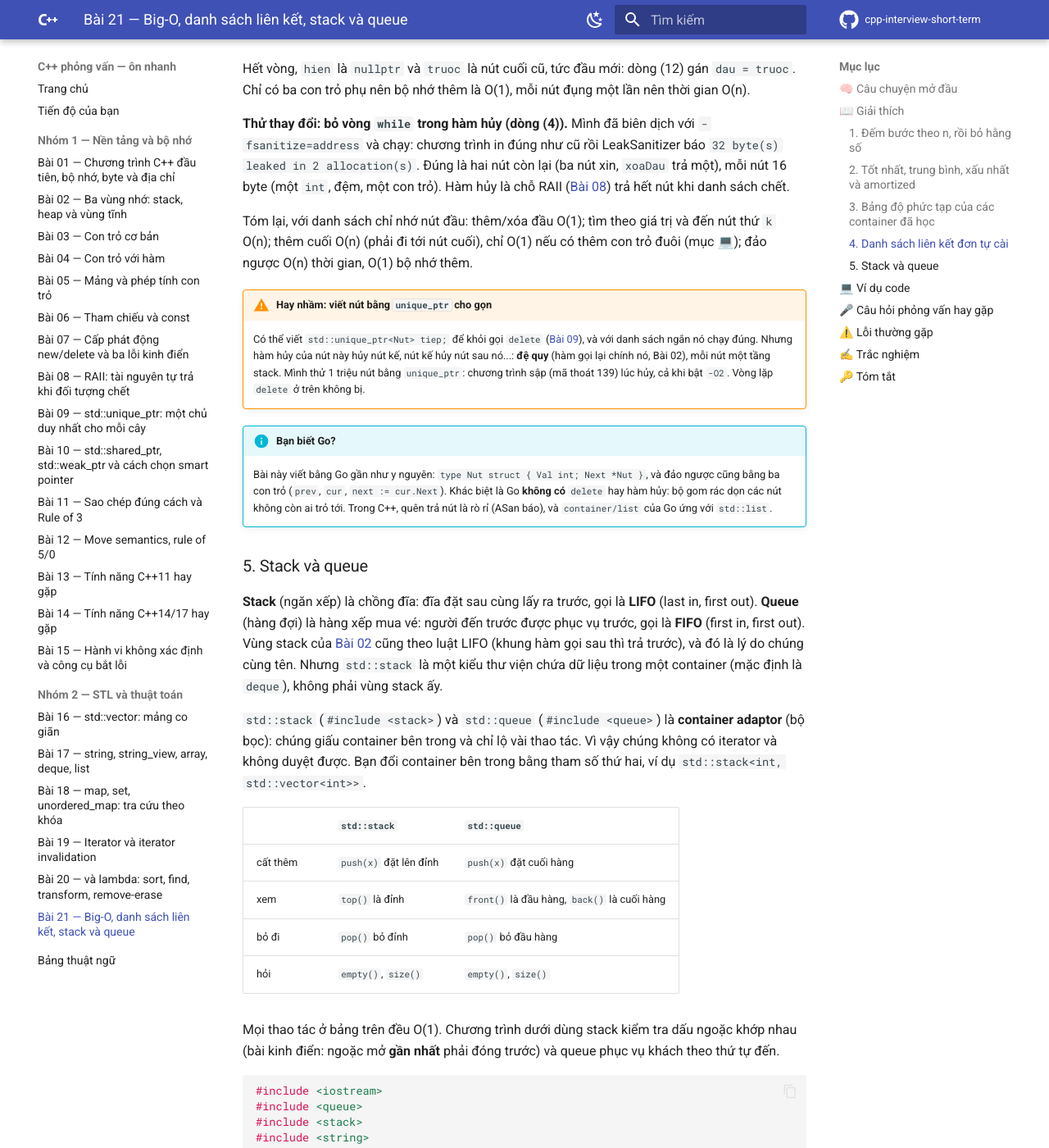
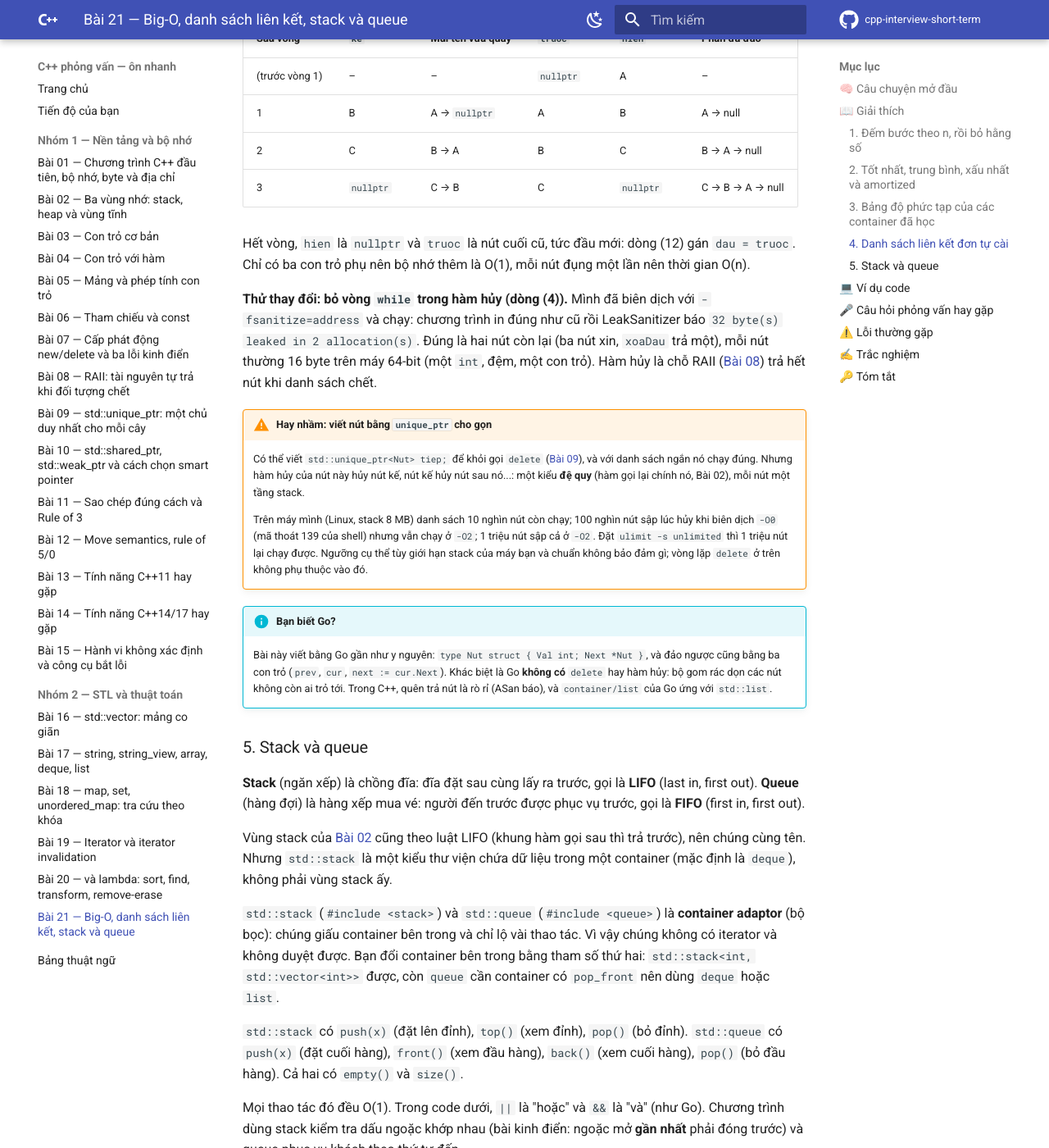
Before and after one commit to hungnguyen010518/cpp-interview-short-term, an MkDocs documentation site: the page built from docs/nhom-2-stl-thuat-toan/21-big-o-cau-truc-du-lieu.md, in a window 1280 px wide and 1400 px high, scrolled down 7556 px. Shown: the whole window at 82% size. Built offline with MkDocs 1.6.1 and Material for MkDocs 9.7.7, drawn with Linux system fonts in a browser that asks for light colours; comment, search, counter and statistics services are not loaded; some of the changed text lies outside the part shown.

Commit message:
docs: sửa Bài 21 theo review vòng 1 (bỏ (void)n, hedge ngưỡng tràn stack unique_ptr kèm số đã chạy, sửa đáp án O(5), tách đoạn dày, gloss long và // và && và /=, cân lại độ dài đáp án quiz, sửa adaptor queue/vector)
Co-Authored-By: Claude Sonnet 5.5 <noreply@anthropic.com>

````diff
--- a/docs/nhom-2-stl-thuat-toan/21-big-o-cau-truc-du-lieu.md
+++ b/docs/nhom-2-stl-thuat-toan/21-big-o-cau-truc-du-lieu.md
@@ -12,7 +12,11 @@
 
 ## 🧠 Câu chuyện mở đầu
 
-Bạn cần tìm một cuốn sách trong thư viện có `n` cuốn, và bạn **đếm số lần phải cầm một cuốn lên xem**. Kệ chưa xếp thứ tự: tệ nhất bạn xem cả `n` cuốn. Kệ đã xếp theo tên: bạn mở giữa kệ, bỏ nửa không cần, rồi lặp lại, nên với một triệu cuốn chỉ cỡ hai chục lần cầm. Có sổ ghi sẵn "cuốn này ở ngăn nào": một lần.
+Bạn cần tìm một cuốn sách trong thư viện có `n` cuốn, và bạn **đếm số lần phải cầm một cuốn lên xem**. Có ba cách tìm:
+
+- Kệ chưa xếp thứ tự: tệ nhất bạn xem cả `n` cuốn.
+- Kệ đã xếp theo tên: bạn mở giữa kệ, bỏ nửa không cần, rồi lặp lại, nên với một triệu cuốn chỉ cỡ hai chục lần cầm.
+- Có sổ ghi sẵn "cuốn này ở ngăn nào": một lần.
 
 **Big-O** là cách nói gọn việc đó: số bước **tăng thế nào khi `n` lớn lên**. Nó không đo giây, vì giây còn tùy máy; nó cho biết thuật toán nào "chịu được" dữ liệu lớn.
 
@@ -23,14 +27,13 @@ Bạn cần tìm một cuốn sách trong thư viện có `n` cuốn, và bạn
 
 ### 1. Đếm bước theo n, rồi bỏ hằng số
 
-Gọi `n` là số phần tử cần xử lý. Chương trình dưới có bốn hàm, mỗi hàm **trả về số bước nó làm** (mỗi lần đụng vào một phần tử là một bước), để bạn thấy bốn kiểu tăng khác nhau.
+Gọi `n` là số phần tử cần xử lý. Ba chữ cần nói trước: `long` là số nguyên cỡ lớn hơn `int` (thường 8 byte trên Linux 64-bit), `k /= 2` là `k = k / 2` (chia số nguyên, bỏ phần dư), và `n * x` là phép nhân. Chương trình dưới có bốn hàm, mỗi hàm **trả về số bước nó làm** (mỗi lần đụng vào một phần tử là một bước), để bạn thấy bốn kiểu tăng khác nhau.
 
 ```cpp
 #include <iostream>
 #include <vector>
 
-long layDau(int n) {
-    (void)n;
+long layDau() {
     return 1;                                  // (1) luôn một bước
 }
 
@@ -56,7 +59,7 @@ long chiaDoi(int n) {
 int main() {
     std::vector<int> cacN = {10, 100, 1000};
     for (int n : cacN) {
-        std::cout << "n=" << n << ": O(1)=" << layDau(n) << ", O(log n)=" << chiaDoi(n)
+        std::cout << "n=" << n << ": O(1)=" << layDau() << ", O(log n)=" << chiaDoi(n)
                   << ", O(n)=" << tong(n) << ", O(n log n)=" << n * chiaDoi(n)       // (5)
                   << ", O(n^2)=" << demCap(n) << "\n";
     }
@@ -82,7 +85,7 @@ n=100: O(1)=1, O(log n)=6, O(n)=100, O(n log n)=600, O(n^2)=4950
 n=1000: O(1)=1, O(log n)=9, O(n)=1000, O(n log n)=9000, O(n^2)=499500
 ```
 
-Cột O(n²) cho thấy chữ **bỏ hằng số**: `demCap` làm `n(n-1)/2` bước, tức gần nửa `n²`, nhưng ta vẫn viết O(n²) vì khi `n` gấp đôi thì số bước vẫn **gấp bốn**. Tương tự, một hàm làm `3n + 5` bước là O(n): khi `n` lớn, `5` không đáng kể và `3` chỉ là hệ số. Ta giữ lại số hạng lớn nhất và bỏ phần còn lại.
+Cột O(n²) cho thấy chữ **bỏ hằng số**: `demCap` làm `n(n-1)/2` bước, tức gần nửa `n²`, nhưng ta vẫn viết O(n²) vì khi `n` lớn và gấp đôi thì số bước **gần gấp bốn**. Tương tự, một hàm làm `3n + 5` bước là O(n): khi `n` lớn, `5` không đáng kể và `3` chỉ là hệ số. Ta giữ lại số hạng lớn nhất và bỏ phần còn lại.
 
 | Ký hiệu | Đọc là | Ví dụ quen thuộc |
 |---|---|---|
@@ -129,8 +132,6 @@ int main() {
 }
 ```
 
-Dòng (3) là mấu chốt: `capacity` đổi nghĩa là vừa xin mảng mới và chuyển `sizeTruoc` phần tử cũ sang, nên cộng `sizeTruoc` vào `chep`.
-
 **Kết quả khi chạy:**
 
 ```text
@@ -141,7 +142,7 @@ Mười một lần chuyển nhà cho 1000 lần thêm, tổng 1023 phần tử
 
 ### 3. Bảng độ phức tạp của các container đã học
 
-Dấu `–` là container đó không có thao tác ấy. Bảng là mức mà **chuẩn** C++ đòi (với `map`, thêm cách cài thông thường là cây), không phải số đo máy bạn.
+Dấu `–` là container đó không có thao tác ấy. Bảng là mức mà **chuẩn** C++ đòi (`map`/`set` thường cài bằng cây cân bằng, chuẩn chỉ đòi O(log n)), không phải số đo máy bạn.
 
 | Thao tác | `vector` | `deque` | `list` | `map`/`set` | `unordered_*` |
 |---|---|---|---|---|---|
@@ -239,6 +246,7 @@ int main() {
 | (5) lần 1 | `new Nut{1, dau}`: nút mới trỏ tới `dau` cũ (`nullptr`), rồi `dau` trỏ vào nó | `dau` → `0x1000`: [1 \| null] |
 | (5) lần 2, 3 | Mỗi lần nút mới **chen lên đầu**, nó trỏ tới nút đầu cũ | `dau` → `0x1020`: [3 \| →`0x1010`] → [2 \| →`0x1000`] → [1 \| null] |
 | (7) | `tim` đi từng nút, đúng giá trị thì trả địa chỉ nút, hết mà không thấy thì `nullptr`: O(n) | |
+| (8)–(12) | `daoNguoc`, xem bảng theo vết bên dưới; `in()` chỉ đi dọc danh sách và in | |
 | (6) | `dau` nhảy sang nút kế, rồi mới `delete` nút cũ (làm ngược lại là mất đường đi) | `dau` → nút `2` |
 | (4) | Hết `main`: hàm hủy gọi `xoaDau` đến khi `dau` rỗng, trả mọi nút còn lại | |
 
@@ -262,30 +270,27 @@ tim 2: co, tim 9: khong
 
 Hết vòng, `hien` là `nullptr` và `truoc` là nút cuối cũ, tức đầu mới: dòng (12) gán `dau = truoc`. Chỉ có ba con trỏ phụ nên bộ nhớ thêm là O(1), mỗi nút đụng một lần nên thời gian O(n).
 
-**Thử thay đổi: bỏ vòng `while` trong hàm hủy (dòng (4)).** Mình đã biên dịch với `-fsanitize=address` và chạy: chương trình in đúng như cũ rồi LeakSanitizer báo `32 byte(s) leaked in 2 allocation(s)`. Đúng là hai nút còn lại (ba nút xin, `xoaDau` trả một), mỗi nút 16 byte (một `int`, đệm, một con trỏ). Hàm hủy là chỗ RAII ([Bài 08](../nhom-1-nen-tang-bo-nho/08-raii.md)) trả hết nút khi danh sách chết.
-
-Tóm lại, với danh sách chỉ nhớ nút đầu: thêm/xóa đầu O(1); tìm theo giá trị và đến nút thứ `k` O(n); thêm cuối O(n) (phải đi tới nút cuối), chỉ O(1) nếu có thêm con trỏ đuôi (mục 💻); đảo ngược O(n) thời gian, O(1) bộ nhớ thêm.
+**Thử thay đổi: bỏ vòng `while` trong hàm hủy (dòng (4)).** Mình đã biên dịch với `-fsanitize=address` và chạy: chương trình in đúng như cũ rồi LeakSanitizer báo `32 byte(s) leaked in 2 allocation(s)`. Đúng là hai nút còn lại (ba nút xin, `xoaDau` trả một), mỗi nút thường 16 byte trên máy 64-bit (một `int`, đệm, một con trỏ). Hàm hủy là chỗ RAII ([Bài 08](../nhom-1-nen-tang-bo-nho/08-raii.md)) trả hết nút khi danh sách chết.
 
 !!! warning "Hay nhầm: viết nút bằng `unique_ptr` cho gọn"
-    Có thể viết `std::unique_ptr<Nut> tiep;` để khỏi gọi `delete` ([Bài 09](../nhom-1-nen-tang-bo-nho/09-unique-ptr.md)), và với danh sách ngắn nó chạy đúng. Nhưng hàm hủy của nút này hủy nút kế, nút kế hủy nút sau nó...: **đệ quy** (hàm gọi lại chính nó, Bài 02), mỗi nút một tầng stack. Mình thử 1 triệu nút bằng `unique_ptr`: chương trình sập (mã thoát 139) lúc hủy, cả khi bật `-O2`. Vòng lặp `delete` ở trên không bị.
+    Có thể viết `std::unique_ptr<Nut> tiep;` để khỏi gọi `delete` ([Bài 09](../nhom-1-nen-tang-bo-nho/09-unique-ptr.md)), và với danh sách ngắn nó chạy đúng. Nhưng hàm hủy của nút này hủy nút kế, nút kế hủy nút sau nó...: một kiểu **đệ quy** (hàm gọi lại chính nó, Bài 02), mỗi nút một tầng stack.
+
+    Trên máy mình (Linux, stack 8 MB) danh sách 10 nghìn nút còn chạy; 100 nghìn nút sập lúc hủy khi biên dịch `-O0` (mã thoát 139 của shell) nhưng vẫn chạy ở `-O2`; 1 triệu nút sập cả ở `-O2`. Đặt `ulimit -s unlimited` thì 1 triệu nút lại chạy được. Ngưỡng cụ thể tùy giới hạn stack của máy bạn và chuẩn không bảo đảm gì; vòng lặp `delete` ở trên không phụ thuộc vào đó.
 
 !!! info "Bạn biết Go?"
     Bài này viết bằng Go gần như y nguyên: `type Nut struct { Val int; Next *Nut }`, và đảo ngược cũng bằng ba con trỏ (`prev`, `cur`, `next := cur.Next`). Khác biệt là Go **không có** `delete` hay hàm hủy: bộ gom rác dọn các nút không còn ai trỏ tới. Trong C++, quên trả nút là rò rỉ (ASan báo), và `container/list` của Go ứng với `std::list`.
 
 ### 5. Stack và queue
 
-**Stack** (ngăn xếp) là chồng đĩa: đĩa đặt sau cùng lấy ra trước, gọi là **LIFO** (last in, first out). **Queue** (hàng đợi) là hàng xếp mua vé: người đến trước được phục vụ trước, gọi là **FIFO** (first in, first out). Vùng stack của [Bài 02](../nhom-1-nen-tang-bo-nho/02-stack-heap-static.md) cũng theo luật LIFO (khung hàm gọi sau thì trả trước), và đó là lý do chúng cùng tên. Nhưng `std::stack` là một kiểu thư viện chứa dữ liệu trong một container (mặc định là `deque`), không phải vùng stack ấy.
+**Stack** (ngăn xếp) là chồng đĩa: đĩa đặt sau cùng lấy ra trước, gọi là **LIFO** (last in, first out). **Queue** (hàng đợi) là hàng xếp mua vé: người đến trước được phục vụ trước, gọi là **FIFO** (first in, first out).
 
-`std::stack` (`#include <stack>`) và `std::queue` (`#include <queue>`) là **container adaptor** (bộ bọc): chúng giấu container bên trong và chỉ lộ vài thao tác. Vì vậy chúng không có iterator và không duyệt được. Bạn đổi container bên trong bằng tham số thứ hai, ví dụ `std::stack<int, std::vector<int>>`.
+Vùng stack của [Bài 02](../nhom-1-nen-tang-bo-nho/02-stack-heap-static.md) cũng theo luật LIFO (khung hàm gọi sau thì trả trước), nên chúng cùng tên. Nhưng `std::stack` là một kiểu thư viện chứa dữ liệu trong một container (mặc định là `deque`), không phải vùng stack ấy.
 
-| | `std::stack` | `std::queue` |
-|---|---|---|
-| cất thêm | `push(x)` đặt lên đỉnh | `push(x)` đặt cuối hàng |
-| xem | `top()` là đỉnh | `front()` là đầu hàng, `back()` là cuối hàng |
-| bỏ đi | `pop()` bỏ đỉnh | `pop()` bỏ đầu hàng |
-| hỏi | `empty()`, `size()` | `empty()`, `size()` |
+`std::stack` (`#include <stack>`) và `std::queue` (`#include <queue>`) là **container adaptor** (bộ bọc): chúng giấu container bên trong và chỉ lộ vài thao tác. Vì vậy chúng không có iterator và không duyệt được. Bạn đổi container bên trong bằng tham số thứ hai: `std::stack<int, std::vector<int>>` được, còn `queue` cần container có `pop_front` nên dùng `deque` hoặc `list`.
 
-Mọi thao tác ở bảng trên đều O(1). Chương trình dưới dùng stack kiểm tra dấu ngoặc khớp nhau (bài kinh điển: ngoặc mở **gần nhất** phải đóng trước) và queue phục vụ khách theo thứ tự đến.
+`std::stack` có `push(x)` (đặt lên đỉnh), `top()` (xem đỉnh), `pop()` (bỏ đỉnh). `std::queue` có `push(x)` (đặt cuối hàng), `front()` (xem đầu hàng), `back()` (xem cuối hàng), `pop()` (bỏ đầu hàng). Cả hai có `empty()` và `size()`.
+
+Mọi thao tác đó đều O(1). Trong code dưới, `||` là "hoặc" và `&&` là "và" (như Go). Chương trình dùng stack kiểm tra dấu ngoặc khớp nhau (bài kinh điển: ngoặc mở **gần nhất** phải đóng trước) và queue phục vụ khách theo thứ tự đến.
 
 ```cpp
 #include <iostream>
@@ -323,7 +328,6 @@ int main() {
         std::cout << "phuc vu " << hang.front() << "\n";
         hang.pop();                                        // (9)
     }
-    std::cout << "con " << hang.size() << " nguoi\n";
     return 0;
 }
 ```
@@ -348,19 +352,18 @@ dau hang: An, cuoi hang: Cuong
 phuc vu An
 phuc vu Binh
 phuc vu Cuong
-con 0 nguoi
 ```
 
 !!! warning "Hay nhầm: `pop()` không trả giá trị"
     `pop()` của cả `stack` lẫn `queue` trả `void`: muốn lấy giá trị thì phải gọi `top()` (hoặc `front()`) **trước**, rồi mới `pop()`, như dòng (4)–(5). Và gọi `top()`, `front()`, `pop()` khi rỗng là hành vi không xác định, nên kiểm `empty()` trước (dòng (3)).
 
-Tự cài cũng dễ vì cả hai chỉ là vài thao tác trên container có sẵn. Stack tự cài bằng danh sách liên kết: `themDau`/`xoaDau` của mục 4 chính là `push`/`pop`, đều O(1). Queue cần thêm ở một đầu và lấy ở đầu kia, nên danh sách đơn phải có thêm **con trỏ đuôi**, như ở mục 💻.
+Tự cài cũng dễ: stack tự cài bằng danh sách liên kết: `themDau`/`xoaDau` của mục 4 chính là `push`/`pop`, đều O(1). Queue cần thêm ở một đầu và lấy ở đầu kia, nên danh sách đơn phải có thêm **con trỏ đuôi**, như ở mục 💻.
 
 !!! info "Bạn biết Go?"
     Go **không có** stack/queue chuẩn: người ta dùng slice. Stack: `s = append(s, x)` để push, `x := s[len(s)-1]; s = s[:len(s)-1]` để pop. Queue: `q = append(q, x)` và `q = q[1:]` để lấy đầu, đơn giản nhưng phần đã bỏ vẫn nằm trong mảng nền cho đến lần `append` cấp mảng mới. Channel có đệm cũng là hàng đợi FIFO, nhưng để chuyển dữ liệu giữa các goroutine.
 
 !!! info "Một mảnh của bài kế tiếp: `priority_queue`"
-    `std::priority_queue` (`<queue>`) lấy phần tử **lớn nhất trước** thay vì vào trước ra trước, cài bằng heap (bài kế tiếp). Bên Go là `container/heap`: bạn tự viết năm hàm của `heap.Interface` (`Len`, `Less`, `Swap`, `Push`, `Pop`) và nó lấy phần tử **nhỏ nhất** trước.
+    `std::priority_queue` (`<queue>`) lấy phần tử **lớn nhất trước** thay vì vào trước ra trước, cài bằng heap (bài kế tiếp). Bên Go là `container/heap`: bạn tự viết năm hàm của `heap.Interface` (`Len`, `Less`, `Swap`, `Push`, `Pop`) và nó lấy phần tử mà `Less` xếp đầu (với `Less` là `<` thì là nhỏ nhất).
 
 ## 💻 Ví dụ code
 
@@ -458,9 +461,6 @@ Mình đã chạy ba chương trình ở mục 4, mục 5 và mục này với `
 !!! warning "Lỗi 1: Quên lưu nút kế khi đảo ngược hoặc xóa"
     `hien->tiep = truoc; hien = hien->tiep;` làm `hien` thành `truoc`, không phải nút kế, và cả phần còn lại của danh sách bị bỏ rơi (rò rỉ). Tương tự khi xóa: lấy `dau->tiep` **trước** khi `delete` nút. Quy tắc: cắt dây nào thì nhớ đầu bên kia trước.
 
-!!! warning "Lỗi 2: Lấy từ stack hoặc queue rỗng, và trông chờ `pop()` trả giá trị"
-    `top()`, `front()`, `pop()` trên container rỗng là hành vi không xác định, và `pop()` trả `void`. Viết `if (!s.empty()) { auto x = s.top(); s.pop(); ... }`.
-
 ## ✍️ Trắc nghiệm
 
 <div class="quiz" data-bai="21" markdown>
@@ -475,11 +475,11 @@ for (int i = 0; i < n; ++i)
 ```
 
 - O(n²), vì có hai vòng `for` lồng nhau
-- O(5n), vì vòng trong chạy năm lần cho mỗi `i`
+- O(5), vì vòng trong chỉ chạy năm lần mà thôi
 - O(log n), vì `j` chỉ đi một đoạn rất ngắn
 - O(n), vì vòng trong luôn chạy đúng 5 lần
 
-<p class="giai-thich" markdown>Vòng ngoài chạy `n` lần và mỗi lần vòng trong chỉ chạy 5 lần, tổng `5n` bước, và hằng số 5 bị bỏ nên là O(n). Hai vòng lồng chỉ cho O(n²) khi cả hai cùng chạy tới `n`. Viết O(5n) là chưa bỏ hằng số, còn log n là kiểu chia đôi dữ liệu và không có gì như thế ở đây.</p>
+<p class="giai-thich" markdown>Vòng ngoài chạy `n` lần và mỗi lần vòng trong chỉ chạy 5 lần, tổng `5n` bước, và hằng số 5 bị bỏ nên là O(n). Hai vòng lồng chỉ cho O(n²) khi cả hai cùng chạy tới `n`. O(5) bỏ quên vòng ngoài chạy `n` lần, còn log n là kiểu chia đôi dữ liệu và không có gì như thế ở đây.</p>
 </div>
 
 <div class="cau-hoi" data-dap-an="1" markdown>
@@ -490,12 +490,12 @@ hien->tiep = truoc;
 hien = hien->tiep;
 ```
 
-- `hien` thành `nullptr`, vòng dừng, nút 2 và 3 bị bỏ rơi
-- `hien` sang nút 2 như dự định, nên việc đảo vẫn đúng
-- Sập ngay vì nút 1 đang trỏ vào chính nó
+- `hien` thành `nullptr`, nút 2 và 3 bị bỏ rơi
+- `hien` sang nút 2 như dự định, nên cả danh sách được đảo đúng
+- `hien` thành nút 1, nên vòng lặp chạy mãi không dừng
 - `hien` nhảy tới nút 3 vì đi theo hai mũi tên
 
-<p class="giai-thich" markdown>Dòng đầu quay mũi tên của nút 1 thành `nullptr`, rồi dòng hai đọc `hien->tiep` **sau khi nó đã bị ghi đè**, nên `hien` thành `nullptr` và vòng dừng. Nút 2 và nút 3 mất đường duy nhất tới chúng, tức rò rỉ. Mũi tên của nút 1 chỉ vào `nullptr` chứ không vào chính nó, nên không có vòng lặp vô hạn. Cách sửa là lưu nút kế vào biến `ke` **trước** khi quay mũi tên.</p>
+<p class="giai-thich" markdown>Dòng đầu quay mũi tên của nút 1 thành `nullptr`, rồi dòng hai đọc `hien->tiep` **sau khi nó đã bị ghi đè**, nên `hien` thành `nullptr` và vòng dừng. Nút 2 và nút 3 mất đường duy nhất tới chúng, tức rò rỉ. `hien` đã là `nullptr`, không quay lại nút 1 nên không có vòng lặp vô hạn. Cách sửa là lưu nút kế vào biến `ke` **trước** khi quay mũi tên.</p>
 </div>
 
 <div class="cau-hoi" data-dap-an="3" markdown>
@@ -522,9 +522,9 @@ std::cout << s.top();
 - `1`, vì `pop` bỏ phần tử được cất vào đầu tiên
 - `2`, vì `pop` bỏ phần tử được cất vào sau cùng
 - `3`, vì `pop` chỉ trả giá trị chứ không bỏ gì
-- Lỗi biên dịch, vì `pop` trả `void` mà ta không dùng
+- `0`, vì `pop` làm rỗng rồi `top` trả giá trị mặc định
 
-<p class="giai-thich" markdown>Stack là LIFO: phần tử vào sau cùng (3) nằm ở đỉnh và bị `pop` bỏ đi, nên đỉnh mới là 2. Phần tử đầu tiên cất vào (1) nằm dưới đáy, không bị đụng tới. `pop` thật sự **bỏ** phần tử và không trả gì (`void`), nên `3` sai; và gọi một hàm trả `void` như một câu lệnh riêng là hợp lệ, không gây lỗi.</p>
+<p class="giai-thich" markdown>Stack là LIFO: phần tử vào sau cùng (3) nằm ở đỉnh và bị `pop` bỏ đi, nên đỉnh mới là 2. Phần tử đầu tiên cất vào (1) nằm dưới đáy, không bị đụng tới. `pop` thật sự **bỏ** phần tử và không trả gì (`void`), nên `3` sai; còn `top` không có "giá trị mặc định" nào, stack vẫn giữ 1 và 2.</p>
 </div>
 
 <div class="cau-hoi" data-dap-an="4" markdown>
@@ -548,7 +548,7 @@ q.pop();
 std::cout << q.front() << q.back();
 ```
 
-- `bc`, vì `pop` bỏ `a` ở đầu, `c` vẫn ở cuối
+- `bc`, vì `pop` bỏ `a`
 - `ac`, vì `pop` bỏ `b` nằm ở giữa hàng
 - `ca`, vì queue lấy ngược từ cuối về đầu
 - `cb`, vì `pop` bỏ `a` rồi hàng bị đảo ngược
````
Also changed, not shown: other parts of docs/nhom-2-stl-thuat-toan/21-big-o-cau-truc-du-lieu.md (+8 -2 lines).
